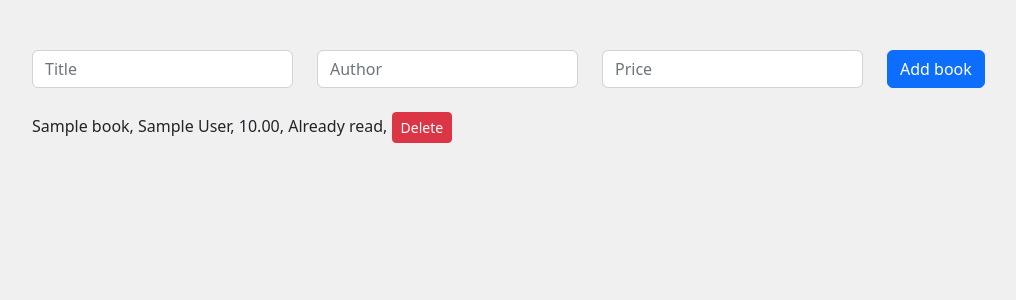
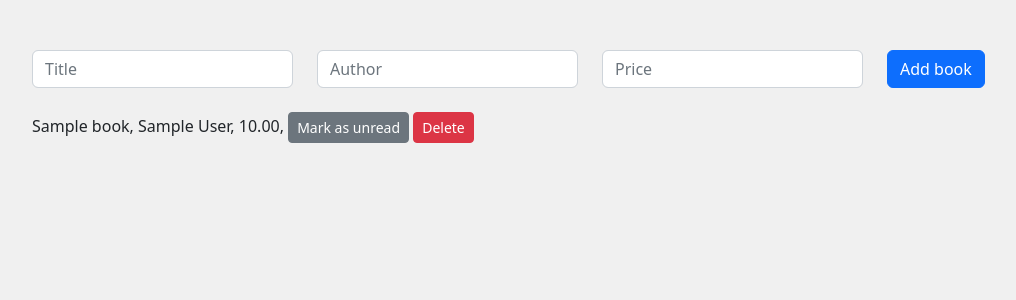
Before and after one commit to 4ka0/django_htmx_books, a Django app: page / in a window 1280 px wide. Shown: the top 300 px of the page, without its empty margins (50-1066 px from the left). Run offline with Django 4.2, Linux system fonts and the light colour scheme; tables that the repository leaves empty hold one stand-in row (values such as "Sample post"); some libraries are stand-ins or nearby versions.

Commit message:
Added read/unread button

```diff
--- a/books/views.py
+++ b/books/views.py
@@ -31,6 +31,9 @@ def delete_book(request, pk):
 @require_http_methods(['PUT'])
 def update_read_status(request, pk):
     book = Book.objects.get(pk=pk)
-    book.read = True
+    if book.read:
+        book.read = False
+    else:
+        book.read = True
     book.save()
     return render(request, 'partial_individual_book.html', {'book': book})
--- a/templates/partial_individual_book.html
+++ b/templates/partial_individual_book.html
@@ -15,7 +15,12 @@
 
     {% else %}
 
-        Already read,
+        <button class="btn btn-secondary btn-sm"
+                hx-put="{% url 'update_read_status' book.id %}"
+                hx-target="closest article"
+                hx-swap="outerHTML" >
+            Mark as unread
+        </button>
 
     {% endif %}
 
```
